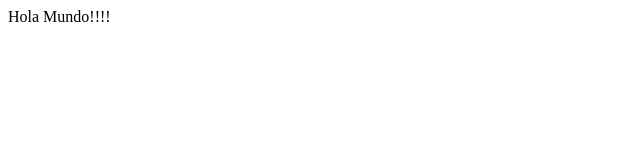
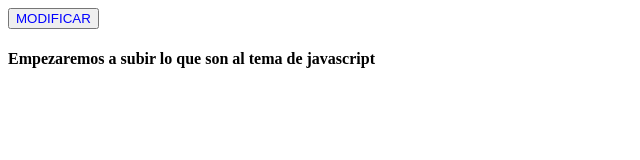
Before and after one commit to Lucho06/course-js-dev-env, a plain HTML site: page index.html in a window 1280 px wide. Shown: the whole page, without its empty margins (0-640 px from the left). Drawn offline with Linux system fonts and the light colour scheme.

Commit message:
Tercer cambio

```diff
--- a/index.html
+++ b/index.html
@@ -9,7 +9,8 @@
 </head>
 
 <body>
-    Hola Mundo!!!!
+    <button type="button" class="btn" style="color: blue">MODIFICAR</button>
+    <h4>Empezaremos a subir lo que son al tema de javascript</h4>
 </body>
 
 </html>
```
